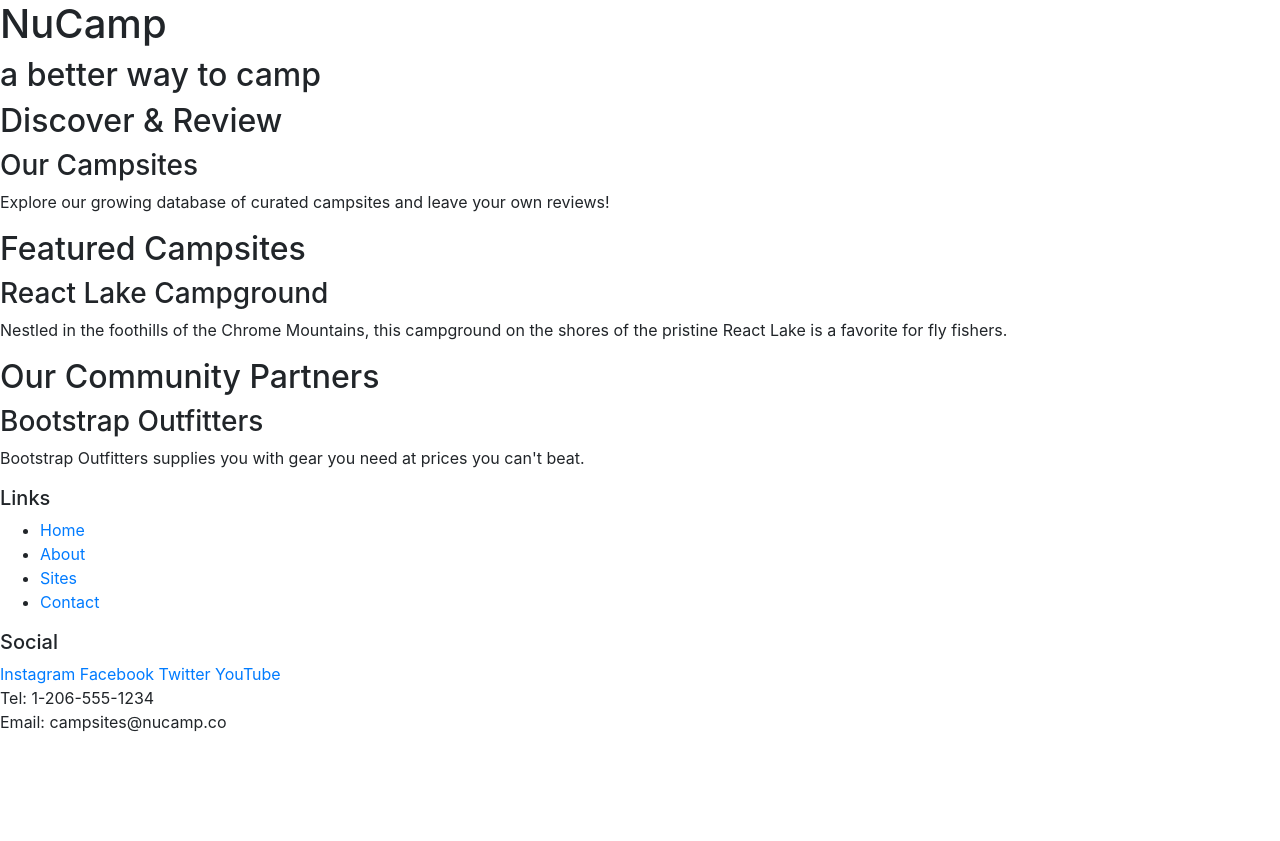
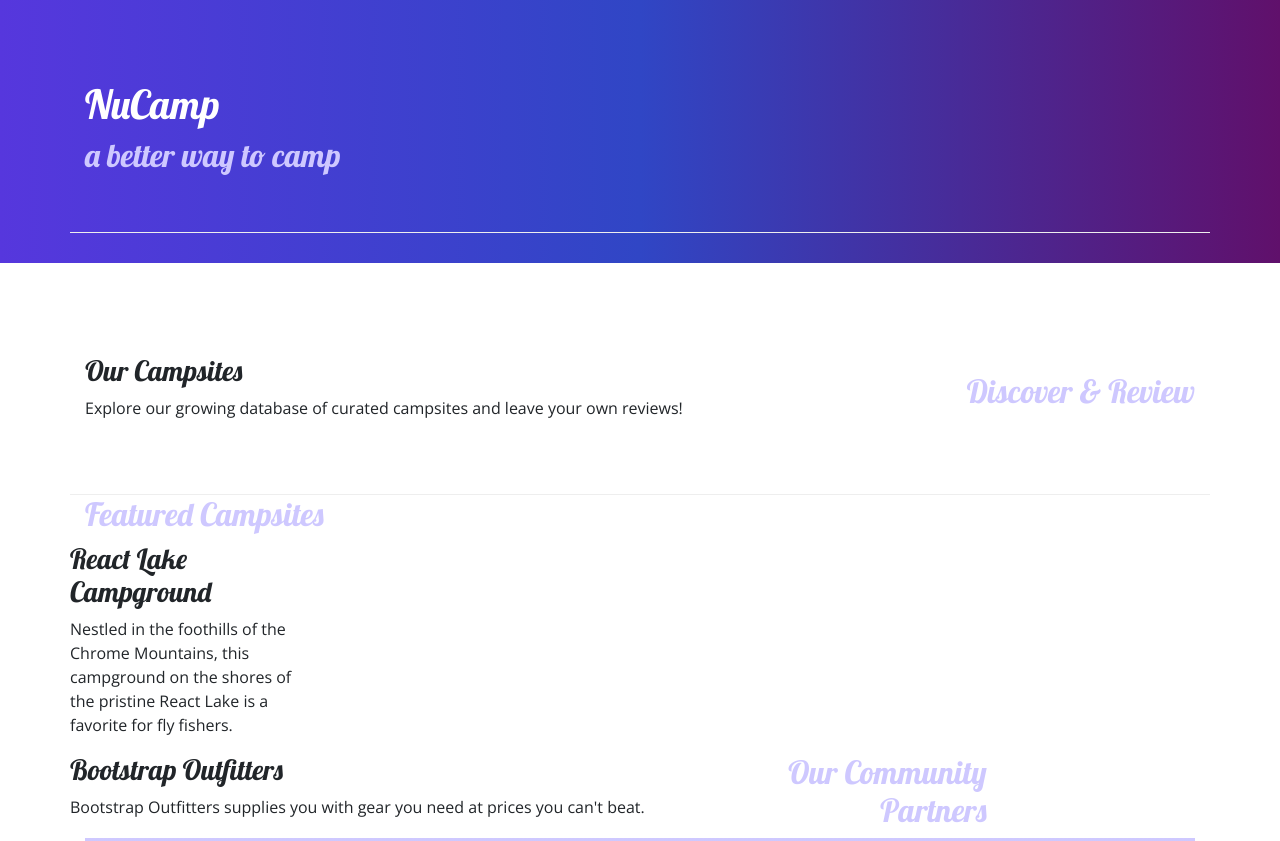
Before and after one commit to Josh-Action/Nucampsite, a website: page index.html in a window 1280 px wide. Shown: the top 841 px of the page. Before the commit the page ends 800 px from the top, so only its background shows below. Drawn offline with nearby package versions, Linux system fonts and the light colour scheme.

Commit message:
first commit

```diff
--- /dev/null
+++ b/css/styles.css
@@ -0,0 +1,32 @@
+body {
+    font-family: "Open Sans", sans-serif;
+}
+
+h1, h2, h3 {
+    font-family: "Lobster", cursive;
+}
+
+h2 {
+    color: #3046C5;
+}
+
+header h2 {
+    color: #CEC8FF;
+}
+
+footer {
+    background-image: linear-gradient(#CEC8FF, white);
+    padding: 20px 0;
+}
+
+.jumbotron {
+    padding: 30px;
+    background-image: linear-gradient(to right, #5637DD, #3046C5, #60106B);
+    color: white;
+}
+
+.row-content {
+    padding: 50px 0;
+    border-bottom: 1px ridge;
+    min-height: 200px;
+}
--- a/index.html
+++ b/index.html
@@ -6,7 +6,8 @@
     <meta name="viewport" content="width=device-width, initial-scale=1" />
 
     <link rel="stylesheet" href="node_modules/bootstrap/dist/css/bootstrap.min.css" />
-
+    <link rel="stylesheet" href="https://fonts.googleapis.com/css?family=Lobster|Open+Sans" />
+    <link rel="stylesheet" href="css/styles.css" />
     <title>NuCamp: A Better Way To Camp</title>
 
 </head>
@@ -14,50 +15,81 @@
 <body>
 
     <header>
-        <div>
+        <header class="jumbotron jumbotron-fluid">
+        <div class="container">
+            <div class="row row-content align-items-center">
+                <div class="col">
                     <h1>NuCamp</h1>
                     <h2>a better way to camp</h2>
                 </div>
+            </div>
+        </div>
     </header>
 
-    <div>
-        <h2>Discover & Review</h2>
+    <div class="container">
+        <div class="row row-content align-items-center">
+            <div class="col-sm-4 order-sm-last col-md-3">
+                <h2 class="text-sm-right">Discover & Review</h2>
+            </div>
+
+            <div class="col">
                 <h3>Our Campsites</h3>
+                <div class="d-none d-sm-block">
                     <p>Explore our growing database of curated campsites and leave your own reviews!</p>
                 </div>
+            </div>
+        </div>
 
-    <div>
+    <div class="row">
+        <div class="col-sm-4 col-md-3">
             <h2>Featured Campsites</h2>
+        </div>
+
+        <div class="row">
+            <div class="col-sm-4 col-md-3">
                 <h3>React Lake Campground</h3>
+                <div class="d-none d-sm-block">
                     <p>Nestled in the foothills of the Chrome Mountains, this campground on the shores of the pristine React Lake is a favorite for fly fishers.</p>
                 </div>
+            </div>
+        </div>
+        <div class="row">
+            <div class="col-sm-4 order-sm-last col-md-3">
+                <h2 class="text-sm-right">Our Community Partners</h2>
+            </div>
 
-    <div>
-        <h2>Our Community Partners</h2>
+            <div class="col">
                 <h3>Bootstrap Outfitters</h3>
+                <div class="d-none d-sm-block">
                     <p>Bootstrap Outfitters supplies you with gear you need at prices you can't beat.</p>
                 </div>
-
+            </div>
+        </div>
+    </div>
     <footer>
-        <div>
+        <div class="container">
+            <div class="row row-content align-items center">
+                <div class="col-4 col-sm-2 offset-1">
                     <h5>Links</h5>
-            <ul>
+                    <ul class="list-unstyled">
                         <li><a href="#">Home</a></li>
-                <li><a href="#">About</a></li>
+                        <li><a href="aboutus.html">About</a></li>
                         <li><a href="#">Sites</a></li>
                         <li><a href="#">Contact</a></li>
                     </ul>
                 </div>
-        <div>
+            <div class="col-6 col-sm-5 text-center">
                 <h5>Social</h5>
                 <a href="http://instagram.com/">Instagram</a>
                 <a href="http://facebook.com/">Facebook</a>
                 <a href="http://twitter.com/">Twitter</a>
                 <a href="http://youtube.com/">YouTube</a>
             </div>
-        <div>
+            <div class="col-sm-4 text-center">
                 Tel: 1-206-555-1234<br />
                 Email: campsites@nucamp.co
+            </div>
+        </div>
     </div>
     </footer>
     <script src="node_modules/jquery/dist/jquery.slim.min.js"></script>
```
Also changed, not shown: aboutus.html (added, +109 -0 lines). Lines whose indentation alone changed are shown as unchanged.
